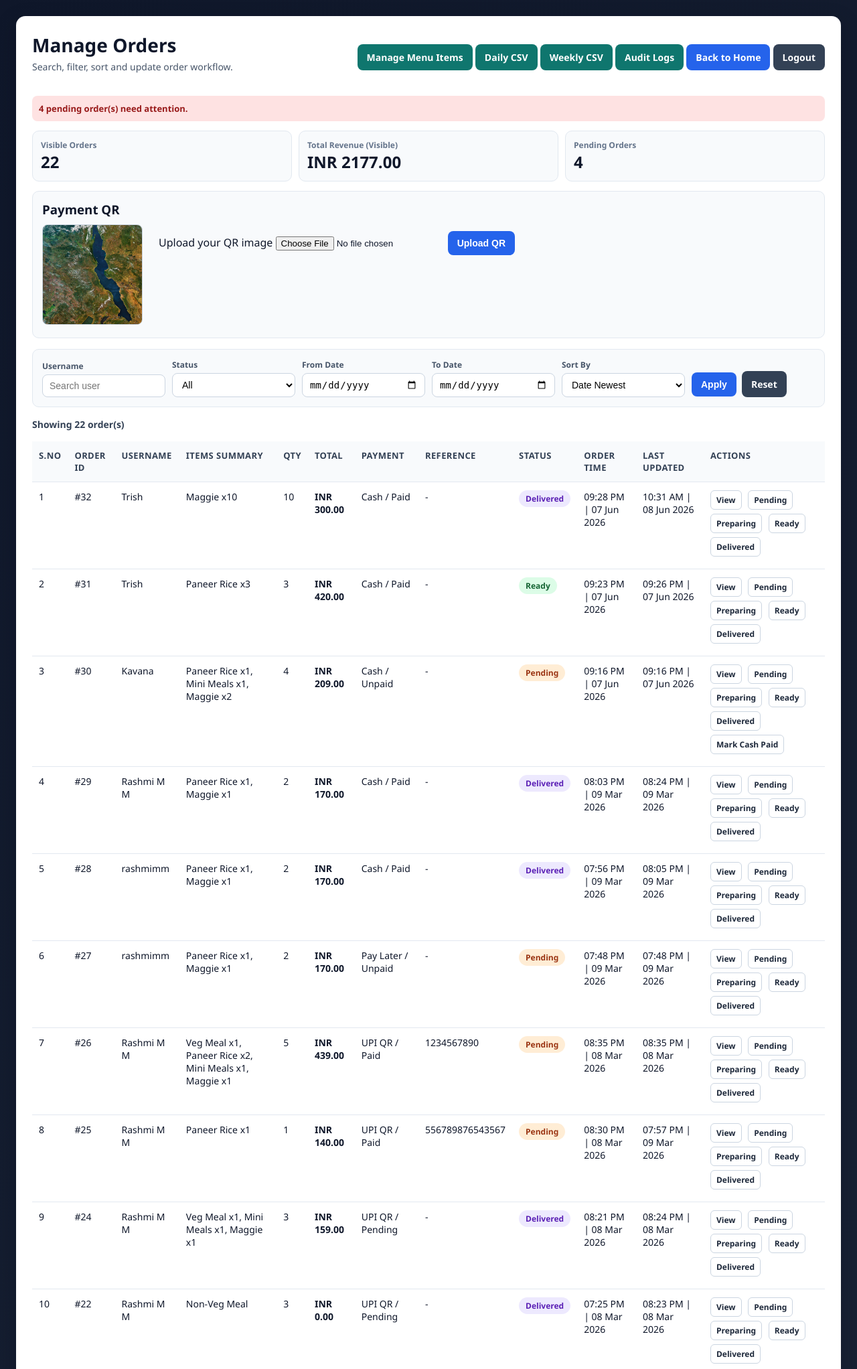
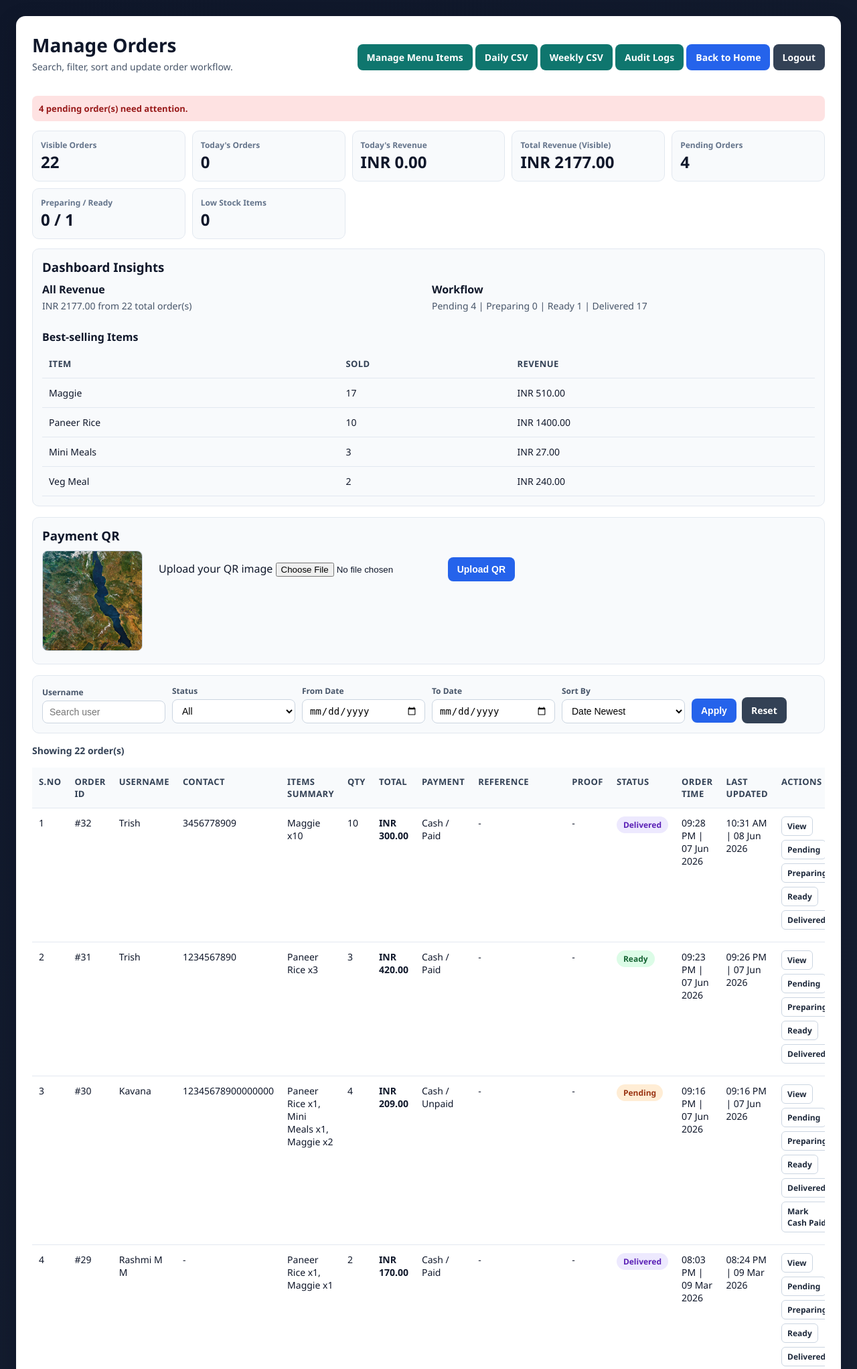
Before and after one commit to rashmimalikarjun/Order-management-system, a Flask app: page /admin in a window 1280 px wide. Shown: the top 2044 px of the page at 67% size. Run offline with Flask 3, Linux system fonts and the light colour scheme; a user stored in the database is signed in; data comes from the database, SQL or seed files in the repository.

Commit message:
Update admin.html

```diff
--- a/templates/admin.html
+++ b/templates/admin.html
@@ -124,7 +124,7 @@
     table {
       width: 100%;
       border-collapse: collapse;
-      min-width: 1060px;
+      min-width: 1180px;
     }
     th, td {
       border-bottom: 1px solid #e2e8f0;
@@ -201,6 +201,14 @@
         <div class="value">{{ orders|length }}</div>
       </div>
       <div class="stat">
+        <div class="label">Today's Orders</div>
+        <div class="value">{{ dashboard_stats.today_orders }}</div>
+      </div>
+      <div class="stat">
+        <div class="label">Today's Revenue</div>
+        <div class="value">INR {{ '%.2f'|format(dashboard_stats.today_revenue or 0) }}</div>
+      </div>
+      <div class="stat">
         <div class="label">Total Revenue (Visible)</div>
         <div class="value">INR {{ '%.2f'|format(total_revenue or 0) }}</div>
       </div>
@@ -208,7 +216,57 @@
         <div class="label">Pending Orders</div>
         <div class="value">{{ pending_count }}</div>
       </div>
+      <div class="stat">
+        <div class="label">Preparing / Ready</div>
+        <div class="value">{{ dashboard_stats.preparing }} / {{ dashboard_stats.ready }}</div>
+      </div>
+      <div class="stat">
+        <div class="label">Low Stock Items</div>
+        <div class="value">{{ dashboard_stats.low_stock }}</div>
+      </div>
     </div>
+
+    <div class="qr-panel">
+      <h3 style="margin:0 0 10px;">Dashboard Insights</h3>
+      <div class="filter-grid">
+        <div>
+          <strong>All Revenue</strong>
+          <p class="meta">INR {{ '%.2f'|format(dashboard_stats.all_revenue or 0) }} from {{ dashboard_stats.all_orders }} total order(s)</p>
+        </div>
+        <div>
+          <strong>Workflow</strong>
+          <p class="meta">Pending {{ dashboard_stats.pending }} | Preparing {{ dashboard_stats.preparing }} | Ready {{ dashboard_stats.ready }} | Delivered {{ dashboard_stats.delivered }}</p>
+        </div>
+      </div>
+      {% if top_items %}
+        <h4 style="margin:12px 0 8px;">Best-selling Items</h4>
+        <div class="table-wrap">
+          <table style="min-width:unset;">
+            <tr>
+              <th>Item</th>
+              <th>Sold</th>
+              <th>Revenue</th>
+            </tr>
+            {% for item in top_items %}
+              <tr>
+                <td>{{ item.item_name }}</td>
+                <td>{{ item.sold_qty }}</td>
+                <td>INR {{ '%.2f'|format(item.revenue or 0) }}</td>
+              </tr>
+            {% endfor %}
+          </table>
+        </div>
+      {% endif %}
+    </div>
+
+    {% if low_stock_items %}
+      <div class="msg err">
+        Low stock:
+        {% for item in low_stock_items %}
+          {{ item.name }} ({{ item.stock_qty }}){% if not loop.last %}, {% endif %}
+        {% endfor %}
+      </div>
+    {% endif %}
 
     <div class="qr-panel">
       <h3 style="margin:0 0 10px;">Payment QR</h3>
@@ -291,11 +349,13 @@
             <th>S.No</th>
             <th>Order ID</th>
             <th>Username</th>
+            <th>Contact</th>
             <th>Items Summary</th>
             <th>Qty</th>
             <th>Total</th>
             <th>Payment</th>
             <th>Reference</th>
+            <th>Proof</th>
             <th>Status</th>
             <th>Order Time</th>
             <th>Last Updated</th>
@@ -306,11 +366,19 @@
               <td>{{ loop.index }}</td>
               <td>#{{ order.id }}</td>
               <td>{{ order.username }}</td>
+              <td>{{ order.contact_number or '-' }}</td>
               <td>{{ order.menu }}</td>
               <td>{{ order.quantity }}</td>
               <td><strong>INR {{ '%.2f'|format(order.total_price or 0) }}</strong></td>
               <td>{{ order.payment_method }} / {{ order.payment_status }}</td>
               <td>{{ order.payment_reference or '-' }}</td>
+              <td>
+                {% if order.payment_proof_path %}
+                  <a href="{{ url_for('static', filename=order.payment_proof_path) }}" target="_blank">View</a>
+                {% else %}
+                  -
+                {% endif %}
+              </td>
               <td>
                 <span class="status-pill status-{{ order.status|lower }}">{{ order.status }}</span>
               </td>
```
